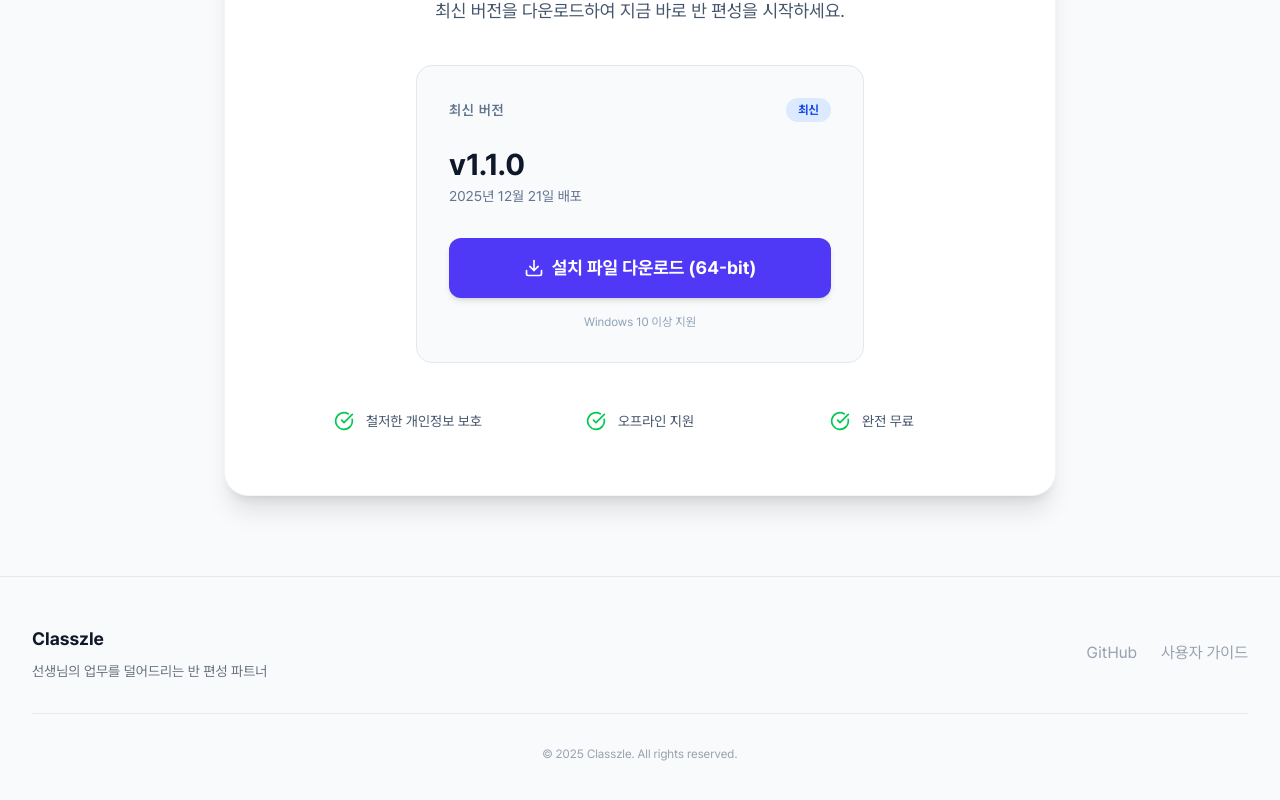
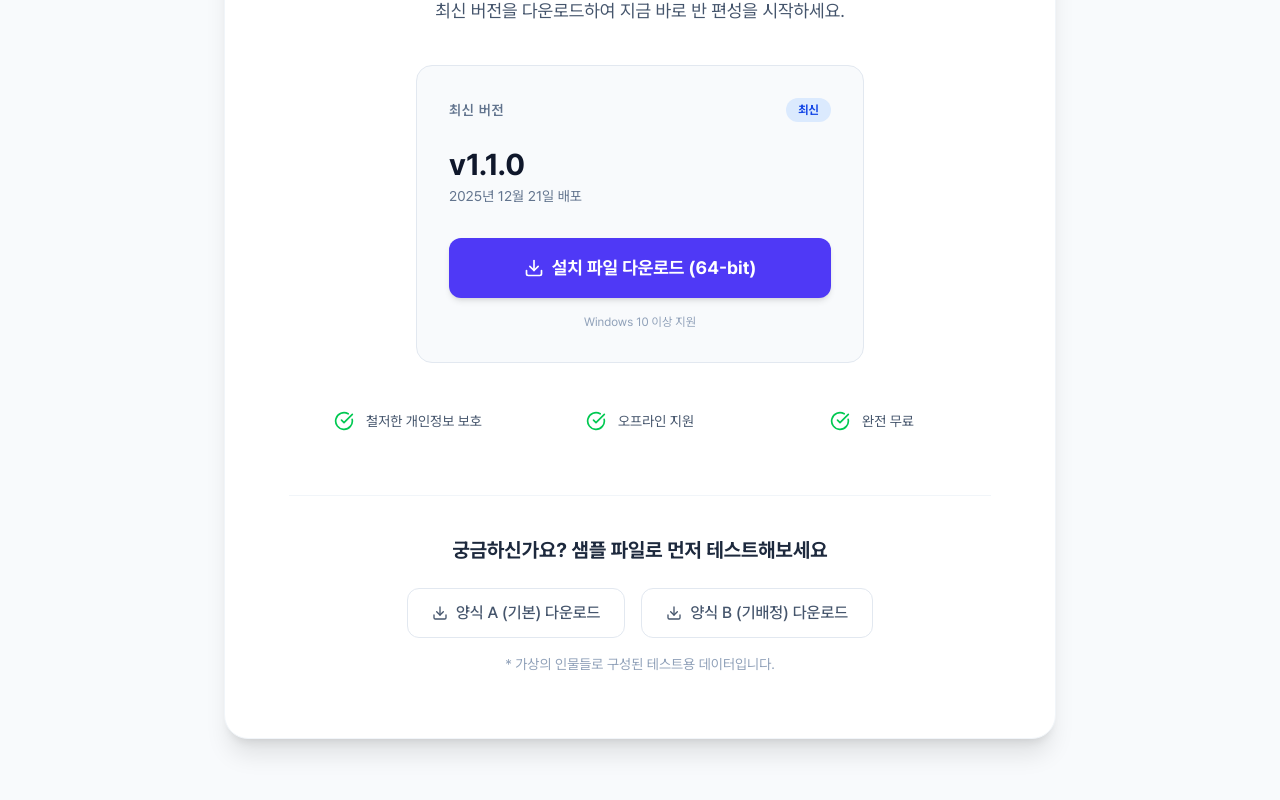
Before and after one commit to pobydev/classzle-guide, a Next.js app: page /download in a window 1280 px wide. Shown: the part 380-1180 px from the top of the page. Built offline with nearby package versions, Linux system fonts and the light colour scheme.

Commit message:
docs: Add sample data download section and link in guide page, update sample files with 3-char names

```diff
--- a/src/app/download/page.tsx
+++ b/src/app/download/page.tsx
@@ -56,6 +56,34 @@
                                 <span className="text-sm text-slate-600">완전 무료</span>
                             </div>
                         </div>
+
+                        {/* 샘플 데이터 섹션 */}
+                        <div className="mt-16 pt-10 border-t border-slate-100">
+                            <h2 className="text-xl font-bold text-slate-800 mb-6">
+                                궁금하신가요? 샘플 파일로 먼저 테스트해보세요
+                            </h2>
+                            <div className="flex flex-col sm:flex-row gap-4 justify-center">
+                                <a
+                                    href="/samples/sample_data_basic.xlsx"
+                                    className="px-6 py-3 bg-white border border-slate-200 text-slate-600 rounded-xl font-medium hover:bg-slate-50 hover:border-indigo-200 hover:text-indigo-600 transition flex items-center justify-center gap-2"
+                                    download
+                                >
+                                    <Download className="w-4 h-4" />
+                                    양식 A (기본) 다운로드
+                                </a>
+                                <a
+                                    href="/samples/sample_data_preassigned.xlsx"
+                                    className="px-6 py-3 bg-white border border-slate-200 text-slate-600 rounded-xl font-medium hover:bg-slate-50 hover:border-indigo-200 hover:text-indigo-600 transition flex items-center justify-center gap-2"
+                                    download
+                                >
+                                    <Download className="w-4 h-4" />
+                                    양식 B (기배정) 다운로드
+                                </a>
+                            </div>
+                            <p className="text-sm text-slate-400 mt-4">
+                                * 가상의 인물들로 구성된 테스트용 데이터입니다.
+                            </p>
+                        </div>
                     </div>
                 </div>
             </div>
--- a/src/app/guide/page.tsx
+++ b/src/app/guide/page.tsx
@@ -1,5 +1,6 @@
 'use client';
 
+import Link from 'next/link';
 import { useState, useEffect } from 'react';
 import GuideSidebar from '@/components/GuideSidebar';
 import { Card, CardContent, CardHeader, CardTitle, CardDescription } from '@/components/ui/card';
@@ -73,6 +74,20 @@
                                         </div>
                                     </CardHeader>
                                     <CardContent className="pt-6">
+                                        <div className="mb-6 p-4 bg-blue-50/50 border border-blue-100 rounded-lg flex flex-col sm:flex-row items-start sm:items-center justify-between gap-3">
+                                            <div className="text-xs sm:text-sm text-blue-900 leading-relaxed">
+                                                <span className="font-bold flex items-center gap-1.5"><FileSpreadsheet className="w-3.5 h-3.5 text-blue-600" />테스트용 데이터가 필요하신가요?</span>
+                                                가상의 인물들(애니메이션 캐릭터 등)로 구성된 샘플 엑셀 파일을 다운로드하여 미리 연습해보세요.
+                                            </div>
+                                            <Link
+                                                href="/download"
+                                                className="text-[11px] px-3 py-1.5 bg-white border border-blue-200 text-blue-700 font-bold rounded-md hover:bg-blue-50 transition shrink-0 shadow-sm flex items-center gap-1.5"
+                                            >
+                                                <Download className="w-3 h-3" />
+                                                샘플 받으러 가기
+                                            </Link>
+                                        </div>
+
                                         <div className="grid gap-8 md:grid-cols-2">
                                             <div className="space-y-5">
                                                 <div>
```
Also changed, not shown: 2 other files (tests, documents, lock files or other folders).
